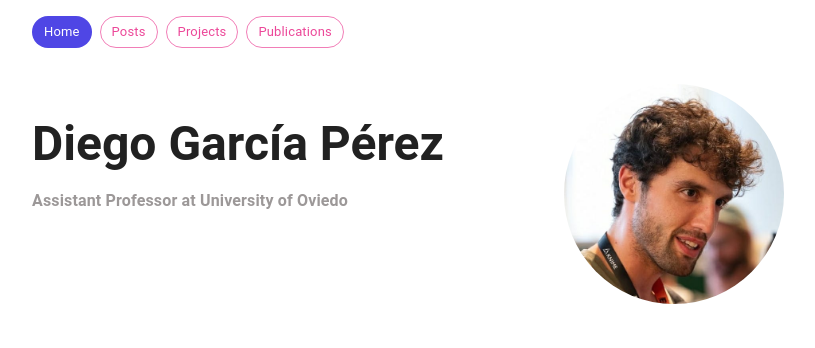
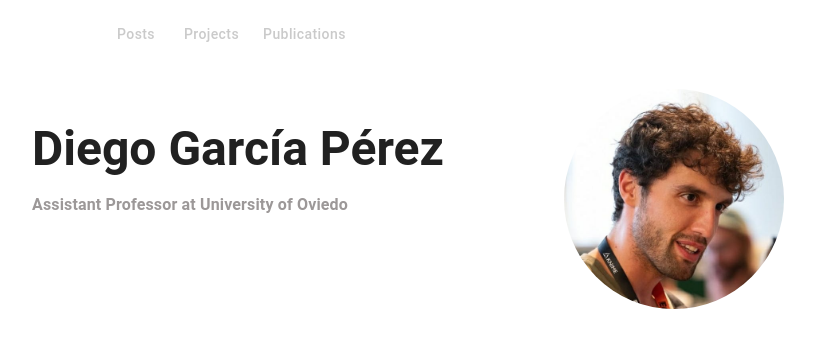
Before and after one commit to dgarcp01/dgarcp01.github.io, a React (Vite) app: page / in a window 1280 px wide. Shown: the top 348 px of the page, without its empty margins (182-997 px from the left). Built offline with nearby package versions, Linux system fonts and the light colour scheme; some icons are missing.

Commit message:
nuevos botones de navegación

```diff
--- a/src/components/Navbar.jsx
+++ b/src/components/Navbar.jsx
@@ -11,6 +11,7 @@ import {
 } from "@mui/material";
 import MenuIcon from "@mui/icons-material/Menu";
 import { Link, useLocation } from "react-router-dom";
+import UnderlineButton from "./UnderLineButton";
 
 const pages = [
   { label: "Home", path: "/" },
@@ -34,31 +35,29 @@ export default function Navbar() {
         {/* Chips desktop */}
         <Box
           sx={{
-                display: { xs: "none", sm: "flex" },
+                display: { xs:"flex",sm: "flex", lg: "flex" },
                 my: 2,
                 justifyContent:"left",
                 gap: 1,
           }}
         >
           {pages.map((page) => (
-            <Chip
-              key={page.path}
+            <UnderlineButton
+              key = {page.path}
               label={page.label}
-              component={Link}
+              isActive={isActive(page.path)}
               to={page.path}
-              clickable
-              color={isActive(page.path) ? "primary" : "secondary"}
-              variant={isActive(page.path) ? "filled" : "outlined"}
+
             />
           ))}
             </Box>
             </Container>
 
         {/* Menú hamburguesa en mobile */}
-        <IconButton
+        {/* <IconButton
           color="inherit"
           onClick={() => setOpen(true)}
-          sx={{ display: { xs: "flex", sm: "none" } }}
+          sx={{ display: { sm: "flex", lg: "none" } }}
         >
           <MenuIcon />
         </IconButton>
@@ -86,7 +85,7 @@ export default function Navbar() {
               />
             ))}
           </Box>
-        </Drawer>
+        </Drawer> */}
       </Toolbar>
     </AppBar>
   );
--- a/src/components/Rrss.jsx
+++ b/src/components/Rrss.jsx
@@ -8,7 +8,7 @@ import SchoolIcon from '@mui/icons-material/School';
 
 export default function RRSSIcons() {
     const rrss_items = [{ "icon": <GitHubIcon />, "url": "https://github.com/dgarcp01" },
-        { "icon": <LinkedInIcon />, "url": "https://www.linkedin.com/feed/" },
+        { "icon": <LinkedInIcon />, "url": "https://www.linkedin.com/in/diego-garcia-perez-/" },
         { "icon": <SchoolIcon />, "url": "https://portalinvestigacion.uniovi.es/investigadores/217440/detalle" },
 
 
--- /dev/null
+++ b/src/components/UnderLineButton.jsx
@@ -0,0 +1,40 @@
+import { Button} from '@mui/material';
+import { Link } from 'react-router-dom';
+export default function UnderlineButton({ key ="",label ="button", to ="", isActive ="false"}) {
+  return (
+      <Button
+        component={Link}
+          to={to}
+          key={ key}
+        disableRipple
+          sx={{
+        textTransform: 'none',
+        position: 'relative',
+         color: isActive ? '#ffffffff' : '#bdbdbdce',
+        backgroundColor: 'transparent',
+        '& span': {
+          position: 'relative',
+          display: 'inline-block',
+        },
+        '& span::after': {
+          content: '""',
+          position: 'absolute',
+          bottom: 0,
+          left: 0,
+          width: '100%',
+          height: '2px',
+          backgroundColor: '#42bdff',
+          transform: 'scaleX(0)',
+          transformOrigin: 'right',
+          transition: 'transform 0.3s ease',
+        },
+        '&:hover span::after': {
+          transform: 'scaleX(1)',
+          transformOrigin: 'left',
+        },
+      }}
+    >
+          <span>{ label}</span>
+    </Button>
+  );
+}
--- /dev/null
+++ b/src/components/UnderlineChip.jsx
@@ -0,0 +1,31 @@
+import { Chip } from '@mui/material';
+
+export default function UnderlineChip() {
+  return (
+    <Chip
+      label="Portfolio"
+      clickable
+      sx={{
+        position: 'relative',
+        backgroundColor: 'transparent',
+        color: '#fff',
+        '&::after': {
+          content: '""',
+          position: 'absolute',
+          bottom: 0,
+          left: 0,
+          width: '100%',
+          height: '2px',
+          backgroundColor: '#42bdff',
+          transform: 'scaleX(0)',
+          transformOrigin: 'right', // 🔹 empieza a contraerse desde la derecha
+          transition: 'transform 0.3s ease',
+        },
+        '&:hover::after': {
+          transform: 'scaleX(1)',
+          transformOrigin: 'left', // 🔹 crece desde la izquierda
+        },
+      }}
+    />
+  );
+}
--- a/src/pages/Blog.jsx
+++ b/src/pages/Blog.jsx
@@ -1,14 +1,22 @@
 import { Box, Toolbar, Typography, Container } from "@mui/material";
+import UnderlineChip from "../components/UnderlineChip";
+import UnderlineButton from "../components/UnderLineButton";
+
+
+
 export default function Blog() {
+
   return <Container maxWidth="md">
           <Box sx={{ my: 4 }}>
               <Typography variant="h3" gutterBottom sx={{ fontWeight: 'bold' }}>
                 Blog
               </Typography>
 
+
           </Box>
 
-
+    <UnderlineChip />
+    <UnderlineButton />
 
       </Container>
 }
--- a/src/pages/Landing.jsx
+++ b/src/pages/Landing.jsx
@@ -1,5 +1,6 @@
 import { Box, Toolbar, Avatar,Typography, Container, Divider } from "@mui/material";
 import RRSSIcons from "../components/rrss"
+
 
 
 export default function Landing() {
@@ -16,7 +17,7 @@ export default function Landing() {
             </Typography>
             <RRSSIcons/>
         </Box>
-        <Box sx={{ ml: 15, display:{ xs: "none", sm: "flex" }}}>
+        <Box sx={{ ml: 15, display:{ xs:"none", sm: "none", lg: "flex" }}}>
             <Avatar
                 alt="Diego García Pérez"
                 src="/avatar.jpeg"
@@ -27,6 +28,7 @@ export default function Landing() {
 
 
 
+
     </Container>
 
 
```
